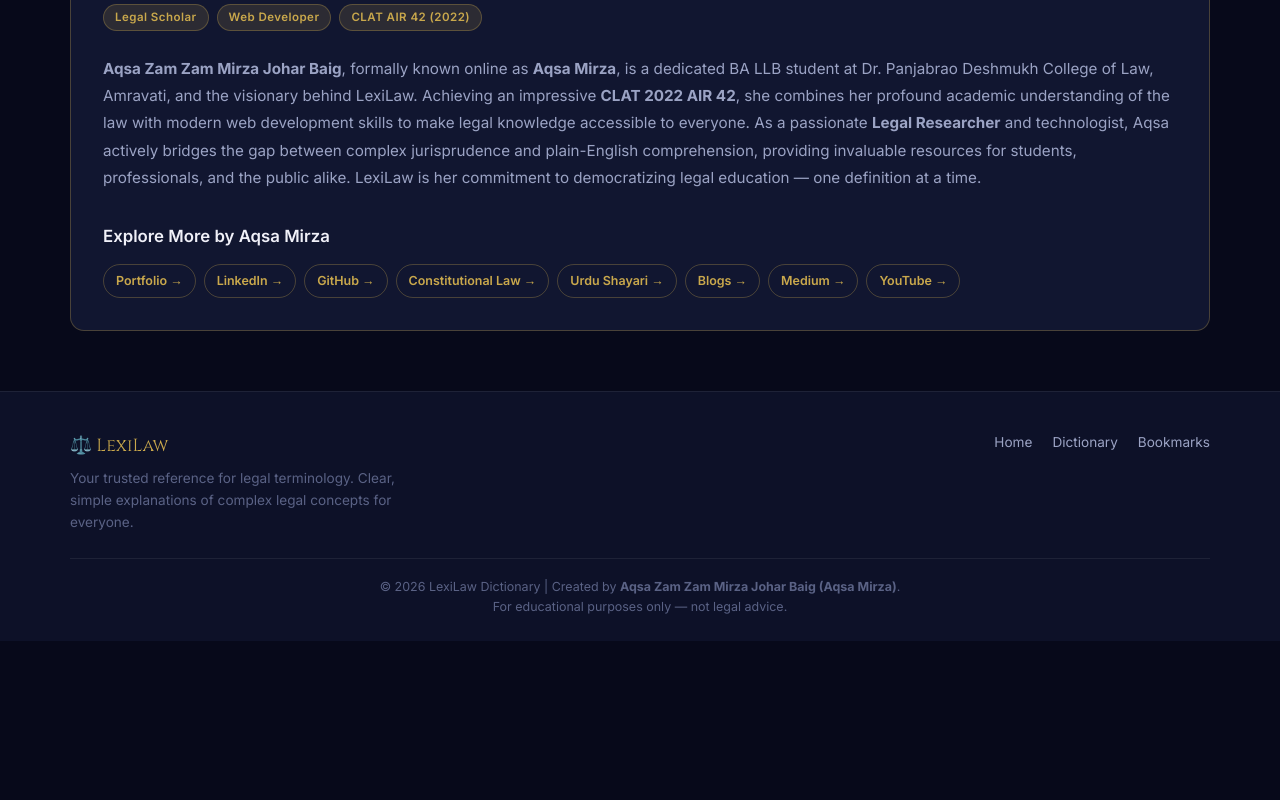
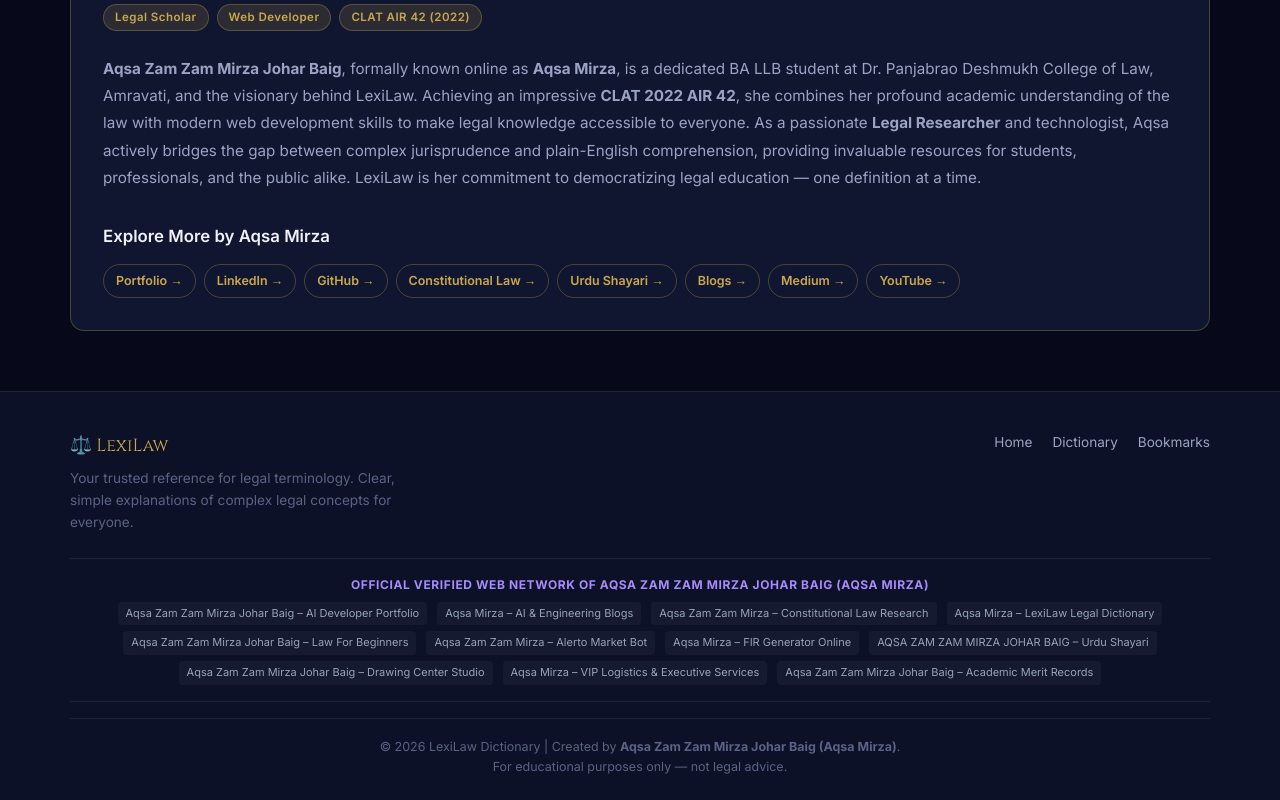
Before and after one commit to AQSA-ZAM-ZAM-MIRZA-JOHAR-BAIG/AQSA-ZAM-ZAM-MIRZA-JOHAR-BAIG-LAW-DICTIONARY, a React (Vite) app in the folder frontend/: page / in a window 1280 px wide. Shown: the part 2146-2946 px from the top of the page. Before the commit the page ends 2787 px from the top, so only its background shows below. Built offline with nearby package versions, Linux system fonts and the light colour scheme; no server answers.

Commit message:
Update SEO metadata, structured data schemas, and verified entity network

```diff
--- a/frontend/index.html
+++ b/frontend/index.html
@@ -5,16 +5,17 @@
     <link rel="icon" type="image/svg+xml" href="/favicon.svg" />
     <meta name="viewport" content="width=device-width, initial-scale=1.0" />
     <meta name="theme-color" content="#07091a" />
-    <meta name="description" content="LexiLaw – A comprehensive legal dictionary by Aqsa Zam Zam Mirza Johar Baig. Browse hundreds of legal terms with plain-English definitions, real-world examples, and A–Z navigation. Free forever." />
-    <meta name="author" content="Aqsa Zam Zam Mirza Johar Baig, Aqsa Mirza" />
-    <meta name="keywords" content="Law Dictionary, Legal Terms, Aqsa Zam Zam Mirza Johar Baig, Aqsa Mirza, BA LLB, CLAT AIR 42, Legal Researcher, Legal Definitions, Legal Dictionary Online" />
+    <meta name="description" content="LexiLaw – A comprehensive legal dictionary by Aqsa Zam Zam Mirza Johar Baig (also known as Aqsa Zam Zam Mirza and Aqsa Mirza). Browse hundreds of legal terms with plain-English definitions, real-world examples, and A–Z navigation. Free forever." />
+    <meta name="author" content="Aqsa Zam Zam Mirza Johar Baig (Aqsa Mirza)" />
+    <meta name="google-site-verification" content="googlee89522a79f5eb2c7" />
+    <meta name="keywords" content="AQSA ZAM ZAM MIRZA JOHAR BAIG, Aqsa Zam Zam Mirza Johar Baig, aqsa zam zam mirza johar baig, AQSA ZAM ZAM MIRZA, Aqsa Zam Zam Mirza, aqsa zam zam mirza, AQSA MIRZA, Aqsa Mirza, aqsa mirza, Law Dictionary, Legal Terms, BA LLB, Legal Researcher, Legal Definitions, Legal Dictionary Online" />
 
     <!-- Open Graph -->
     <meta property="og:site_name" content="LexiLaw Legal Dictionary" />
     <meta property="og:type" content="website" />
     <meta property="og:url" content="https://aqsa-zam-zam-mirza-johar-baig-law-d.vercel.app/" />
-    <meta property="og:title" content="LexiLaw – Legal Dictionary | Plain-English Legal Definitions" />
-    <meta property="og:description" content="Browse hundreds of legal terms with plain-English definitions and real-world examples. Free legal dictionary by Aqsa Zam Zam Mirza Johar Baig (CLAT AIR 42)." />
+    <meta property="og:title" content="LexiLaw – Legal Dictionary by Aqsa Zam Zam Mirza Johar Baig (Aqsa Mirza)" />
+    <meta property="og:description" content="Browse hundreds of legal terms with plain-English definitions and real-world examples. Free legal dictionary by Aqsa Zam Zam Mirza Johar Baig (Aqsa Mirza)." />
     <meta property="og:image" content="https://aqsa-zam-zam-mirza-johar-baig-law-d.vercel.app/og-image.png" />
     <meta property="og:image:width" content="1200" />
     <meta property="og:image:height" content="630" />
@@ -24,12 +25,76 @@
     <meta name="twitter:card" content="summary_large_image" />
     <meta name="twitter:site" content="@aqsamirza08" />
     <meta name="twitter:creator" content="@aqsamirza08" />
-    <meta name="twitter:title" content="LexiLaw – Legal Dictionary | Plain-English Legal Definitions" />
-    <meta name="twitter:description" content="Browse hundreds of legal terms with plain-English definitions and real-world examples. Free legal dictionary by Aqsa Zam Zam Mirza Johar Baig (CLAT AIR 42)." />
+    <meta name="twitter:title" content="LexiLaw – Legal Dictionary by Aqsa Zam Zam Mirza Johar Baig (Aqsa Mirza)" />
+    <meta name="twitter:description" content="Browse hundreds of legal terms with plain-English definitions and real-world examples. Free legal dictionary by Aqsa Zam Zam Mirza Johar Baig (Aqsa Mirza)." />
     <meta name="twitter:image" content="https://aqsa-zam-zam-mirza-johar-baig-law-d.vercel.app/og-image.png" />
 
     <link rel="canonical" href="https://aqsa-zam-zam-mirza-johar-baig-law-d.vercel.app/" />
-    <title>LexiLaw – Legal Dictionary | Plain-English Legal Definitions</title>
+    <title>LexiLaw – Legal Dictionary by Aqsa Zam Zam Mirza Johar Baig (Aqsa Mirza)</title>
+
+    <!-- Schema.org Structured Data -->
+    <script type="application/ld+json">
+    {
+      "@context": "https://schema.org",
+      "@graph": [
+        {
+          "@type": "Person",
+          "@id": "https://aqsa-zam-zam-mirza-johar-baig-law-d.vercel.app/#author",
+          "name": "Aqsa Zam Zam Mirza Johar Baig",
+          "alternateName": [
+            "AQSA ZAM ZAM MIRZA JOHAR BAIG",
+            "Aqsa Zam Zam Mirza Johar Baig",
+            "aqsa zam zam mirza johar baig",
+            "AQSA ZAM ZAM MIRZA",
+            "Aqsa Zam Zam Mirza",
+            "aqsa zam zam mirza",
+            "AQSA MIRZA",
+            "Aqsa Mirza",
+            "aqsa mirza",
+            "Aqsa Johar Baig",
+            "Aqsa M. J. Baig"
+          ],
+          "givenName": "Aqsa",
+          "familyName": "Mirza Johar Baig",
+          "additionalName": "Zam Zam",
+          "url": "https://aqsa-zam-zam-mirza-johar-baig-law-d.vercel.app/",
+          "jobTitle": "Author, Software Developer & Legal Researcher",
+          "description": "Aqsa Zam Zam Mirza Johar Baig (also known as Aqsa Zam Zam Mirza and Aqsa Mirza) is the author of LexiLaw, software developer, and legal-tech researcher.",
+          "disambiguatingDescription": "Author and creator entity for Aqsa Zam Zam Mirza Johar Baig, also known as Aqsa Zam Zam Mirza and Aqsa Mirza.",
+          "sameAs": [
+            "https://github.com/AQSA-ZAM-ZAM-MIRZA-JOHAR-BAIG",
+            "https://www.linkedin.com/in/aqsamirza08",
+            "https://www.kaggle.com/aqsamirza08",
+            "https://aqsamirza08.medium.com/",
+            "https://stackoverflow.com/users/32468898/aqsa-zam-zam-mirza-johar-baig",
+            "https://www.youtube.com/@aqsamirza08",
+            "https://aqsa-zam-zam-mirza-johar-baig-portf.vercel.app/",
+            "https://aqsa-zam-zam-mirza-johar-baig-portfolio-3.vercel.app/",
+            "https://aqsazamzammirzajoharbaig.com/",
+            "https://aqsa-zam-zam-mirza-johar-baig-blogs.vercel.app/",
+            "https://aqsa-zam-zam-mirza-johar-baig-const.vercel.app/",
+            "https://firgenerator.org/",
+            "https://aqsa-zam-zam-mirza-johar-baig-law-d.vercel.app/",
+            "https://aqsa-zam-zam-mirza-johar-baig-law-f.vercel.app/",
+            "https://aqsa-zam-zam-mirza-johar-baig-urdu.vercel.app/",
+            "https://www.aqsazamzammirzajoharbaig.com/",
+            "https://aqsa-zam-zam-mirza-johar-baig.github.io/Yashwantrao-chavan-mahavidyalaya/"
+          ]
+        },
+        {
+          "@type": "WebApplication",
+          "@id": "https://aqsa-zam-zam-mirza-johar-baig-law-d.vercel.app/#app",
+          "name": "LexiLaw Legal Dictionary",
+          "url": "https://aqsa-zam-zam-mirza-johar-baig-law-d.vercel.app/",
+          "applicationCategory": "EducationalApplication",
+          "operatingSystem": "All",
+          "author": { "@id": "https://aqsa-zam-zam-mirza-johar-baig-law-d.vercel.app/#author" },
+          "creator": { "@id": "https://aqsa-zam-zam-mirza-johar-baig-law-d.vercel.app/#author" },
+          "description": "Comprehensive legal dictionary created by Aqsa Zam Zam Mirza Johar Baig (Aqsa Mirza) providing plain-English legal definitions and case law terms."
+        }
+      ]
+    }
+    </script>
   </head>
   <body>
     <noscript>
--- a/frontend/src/components/Footer.jsx
+++ b/frontend/src/components/Footer.jsx
@@ -19,6 +19,25 @@
             <Link to="/bookmarks">Bookmarks</Link>
           </nav>
         </div>
+        {/* Entity Verified Network Directory */}
+        <div style={{ margin: '24px 0 16px', padding: '16px 0', borderTop: '1px solid rgba(255,255,255,0.08)', borderBottom: '1px solid rgba(255,255,255,0.08)', textAlign: 'center' }}>
+          <p style={{ fontSize: '12px', fontWeight: 700, color: '#a78bfa', textTransform: 'uppercase', letterSpacing: '0.05em', marginBottom: '8px' }}>
+            Official Verified Web Network of Aqsa Zam Zam Mirza Johar Baig (Aqsa Mirza)
+          </p>
+          <div style={{ display: 'flex', flexWrap: 'wrap', justifyContent: 'center', gap: '6px 10px', fontSize: '11px' }}>
+            <a href="https://aqsa-zam-zam-mirza-johar-baig-portf.vercel.app/" target="_blank" rel="noopener noreferrer" style={{ color: '#94a3b8', textDecoration: 'none', padding: '3px 8px', borderRadius: '4px', background: 'rgba(255,255,255,0.04)' }}>Aqsa Zam Zam Mirza Johar Baig – AI Developer Portfolio</a>
+            <a href="https://aqsa-zam-zam-mirza-johar-baig-blogs.vercel.app/" target="_blank" rel="noopener noreferrer" style={{ color: '#94a3b8', textDecoration: 'none', padding: '3px 8px', borderRadius: '4px', background: 'rgba(255,255,255,0.04)' }}>Aqsa Mirza – AI &amp; Engineering Blogs</a>
+            <a href="https://aqsa-zam-zam-mirza-johar-baig-const.vercel.app/" target="_blank" rel="noopener noreferrer" style={{ color: '#94a3b8', textDecoration: 'none', padding: '3px 8px', borderRadius: '4px', background: 'rgba(255,255,255,0.04)' }}>Aqsa Zam Zam Mirza – Constitutional Law Research</a>
+            <a href="https://aqsa-zam-zam-mirza-johar-baig-law-d.vercel.app/" style={{ color: '#94a3b8', textDecoration: 'none', padding: '3px 8px', borderRadius: '4px', background: 'rgba(255,255,255,0.04)' }}>Aqsa Mirza – LexiLaw Legal Dictionary</a>
+            <a href="https://aqsa-zam-zam-mirza-johar-baig-law-f.vercel.app/" target="_blank" rel="noopener noreferrer" style={{ color: '#94a3b8', textDecoration: 'none', padding: '3px 8px', borderRadius: '4px', background: 'rgba(255,255,255,0.04)' }}>Aqsa Zam Zam Mirza Johar Baig – Law For Beginners</a>
+            <a href="https://aqsazamzammirzajoharbaig.com/" target="_blank" rel="noopener noreferrer" style={{ color: '#94a3b8', textDecoration: 'none', padding: '3px 8px', borderRadius: '4px', background: 'rgba(255,255,255,0.04)' }}>Aqsa Zam Zam Mirza – Alerto Market Bot</a>
+            <a href="https://firgenerator.org/" target="_blank" rel="noopener noreferrer" style={{ color: '#94a3b8', textDecoration: 'none', padding: '3px 8px', borderRadius: '4px', background: 'rgba(255,255,255,0.04)' }}>Aqsa Mirza – FIR Generator Online</a>
+            <a href="https://aqsa-zam-zam-mirza-johar-baig-urdu.vercel.app/" target="_blank" rel="noopener noreferrer" style={{ color: '#94a3b8', textDecoration: 'none', padding: '3px 8px', borderRadius: '4px', background: 'rgba(255,255,255,0.04)' }}>AQSA ZAM ZAM MIRZA JOHAR BAIG – Urdu Shayari</a>
+            <a href="https://www.aqsazamzammirzajoharbaig.com/" target="_blank" rel="noopener noreferrer" style={{ color: '#94a3b8', textDecoration: 'none', padding: '3px 8px', borderRadius: '4px', background: 'rgba(255,255,255,0.04)' }}>Aqsa Zam Zam Mirza Johar Baig – Drawing Center Studio</a>
+            <a href="https://aqsa-zam-zam-mirza-johar-baig-portfolio-3.vercel.app/" target="_blank" rel="noopener noreferrer" style={{ color: '#94a3b8', textDecoration: 'none', padding: '3px 8px', borderRadius: '4px', background: 'rgba(255,255,255,0.04)' }}>Aqsa Mirza – VIP Logistics &amp; Executive Services</a>
+            <a href="https://aqsa-zam-zam-mirza-johar-baig.github.io/Yashwantrao-chavan-mahavidyalaya/" target="_blank" rel="noopener noreferrer" style={{ color: '#94a3b8', textDecoration: 'none', padding: '3px 8px', borderRadius: '4px', background: 'rgba(255,255,255,0.04)' }}>Aqsa Zam Zam Mirza Johar Baig – Academic Merit Records</a>
+          </div>
+        </div>
         <div className="footer__bottom">
           <p>
             © {new Date().getFullYear()} LexiLaw Dictionary | Created by <strong>Aqsa Zam Zam Mirza Johar Baig (Aqsa Mirza)</strong>.
```
